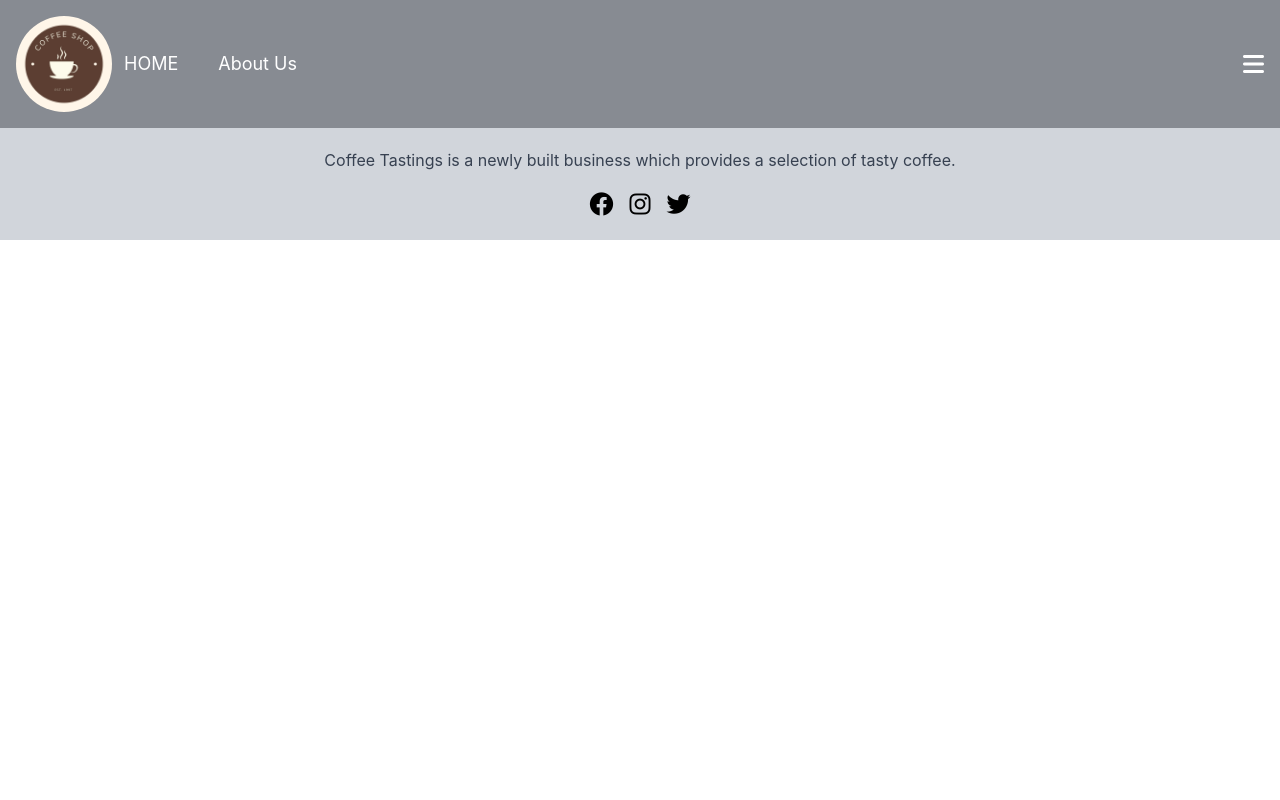
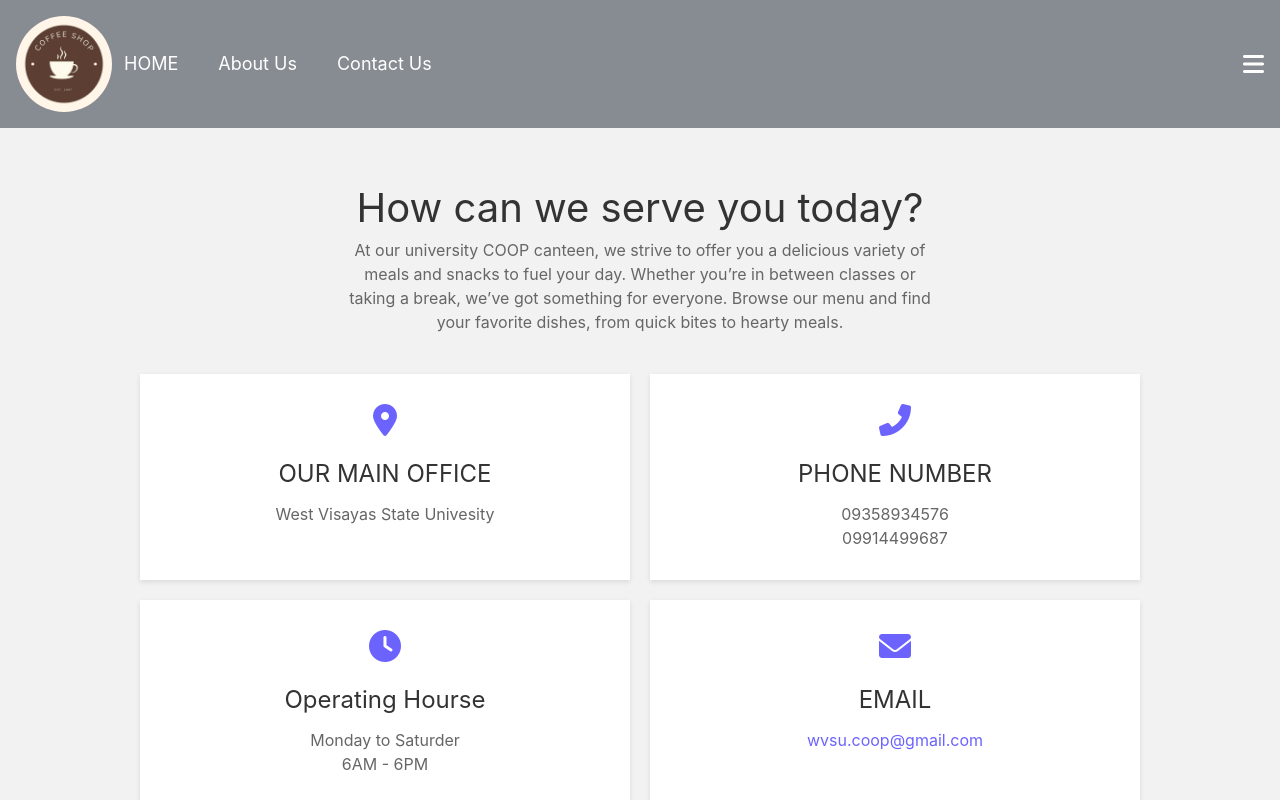
Before and after one commit to jayyy404/Static-Website, a React (Create React App) app: page /contact-us in a window 1280 px wide. Shown: the top 800 px of the page. Built offline with nearby package versions, Linux system fonts and the light colour scheme.

Commit message:
Added ContactUs page

```diff
--- a/src/App.js
+++ b/src/App.js
@@ -6,6 +6,7 @@ import AboutUs from './components/AboutUs';
 import Header from './components/Header';
 import Menu from './components/Menu';
 import Footer from './components/Footer';
+import ContactUs from './components/ContactUs';
 import './index.css';
 
 function App() {
@@ -19,8 +20,9 @@ function App() {
       <Routes>
 
         <Route path="/" element={<Header />} />
+        <Route path="/about-us" element={<AboutUs />} />
+        <Route path="/contact-us" element={<ContactUs />} />
 
-        <Route path="/about-us" element={<AboutUs />} />
       </Routes>
 
       {location.pathname === "/" && <Menu />}
--- /dev/null
+++ b/src/components/ContactUs.css
@@ -0,0 +1,57 @@
+.contact-us {
+    padding: 50px;
+    background-color: #f2f2f2;
+    text-align: center;
+  }
+
+  .contact-header h1 {
+    font-size: 2.5rem;
+    color: #333;
+  }
+
+  .contact-header p {
+    color: #666;
+    font-size: 1rem;
+    max-width: 600px;
+    margin: 0 auto 40px auto;
+  }
+
+  .contact-info-grid {
+    display: grid;
+    grid-template-columns: repeat(2, 1fr);
+    gap: 20px;
+    max-width: 1000px;
+    margin: 0 auto;
+  }
+
+  .contact-box {
+    background-color: white;
+    padding: 30px;
+    box-shadow: 0 2px 5px rgba(0, 0, 0, 0.1);
+    text-align: center;
+  }
+
+  .contact-box i {
+    font-size: 2rem;
+    color: #6c63ff; /* Icon color */
+    margin-bottom: 20px;
+  }
+
+  .contact-box h3 {
+    font-size: 1.5rem;
+    color: #333;
+    margin-bottom: 10px;
+  }
+
+  .contact-box p {
+    color: #666;
+  }
+
+  .contact-box a {
+    color: #6c63ff;
+    text-decoration: none;
+  }
+
+  .contact-box a:hover {
+    text-decoration: underline;
+  }
--- a/src/components/ContactUs.js
+++ b/src/components/ContactUs.js
@@ -1,12 +1,42 @@
 import React from 'react';
+import './ContactUs.css';
 
-function ContactUs() {
+const ContactUs = () => {
   return (
-    <div>
-      <h1>Contact Us</h1>
-      <p>This is the Contact Us page.</p>
-    </div>
+    <section className="contact-us">
+      <div className="contact-header">
+        <h1>How can we serve you today?
+        </h1>
+        <p>At our university COOP canteen, we strive to offer you a delicious variety of meals and snacks to fuel your day. Whether you’re in between classes or taking a break, we’ve got something for everyone. Browse our menu and find your favorite dishes, from quick bites to hearty meals.</p>
+      </div>
+
+      <div className="contact-info-grid">
+        <div className="contact-box">
+          <i className="fas fa-map-marker-alt"></i>
+          <h3>OUR MAIN OFFICE</h3>
+          <p>West Visayas State Univesity</p>
+        </div>
+
+        <div className="contact-box">
+          <i className="fas fa-phone-alt"></i>
+          <h3>PHONE NUMBER</h3>
+          <p>09358934576 <br /> 09914499687</p>
+        </div>
+
+        <div className="contact-box">
+          <i className="fas fa-clock"></i>
+          <h3>Operating Hourse</h3>
+          <p> Monday to Saturder <br /> 6AM - 6PM</p>
+        </div>
+
+        <div className="contact-box">
+          <i className="fas fa-envelope"></i>
+          <h3>EMAIL</h3>
+          <p><a href="wvsu.coop@gmail.com">wvsu.coop@gmail.com</a></p>
+        </div>
+      </div>
+    </section>
   );
-}
+};
 
 export default ContactUs;
--- a/src/components/Navbar.js
+++ b/src/components/Navbar.js
@@ -18,6 +18,12 @@ const Navbar = () => {
               About Us
             </a>
           </li>
+          <li>
+            <a href="/contact-us" className="text-white text-lg hover:bg-white hover:text-black px-3 py-2 rounded">
+              Contact Us
+            </a>
+          </li>
+
         </ul>
       </div>
       <i className="fa fa-bars text-white text-2xl cursor-pointer"></i>
```
